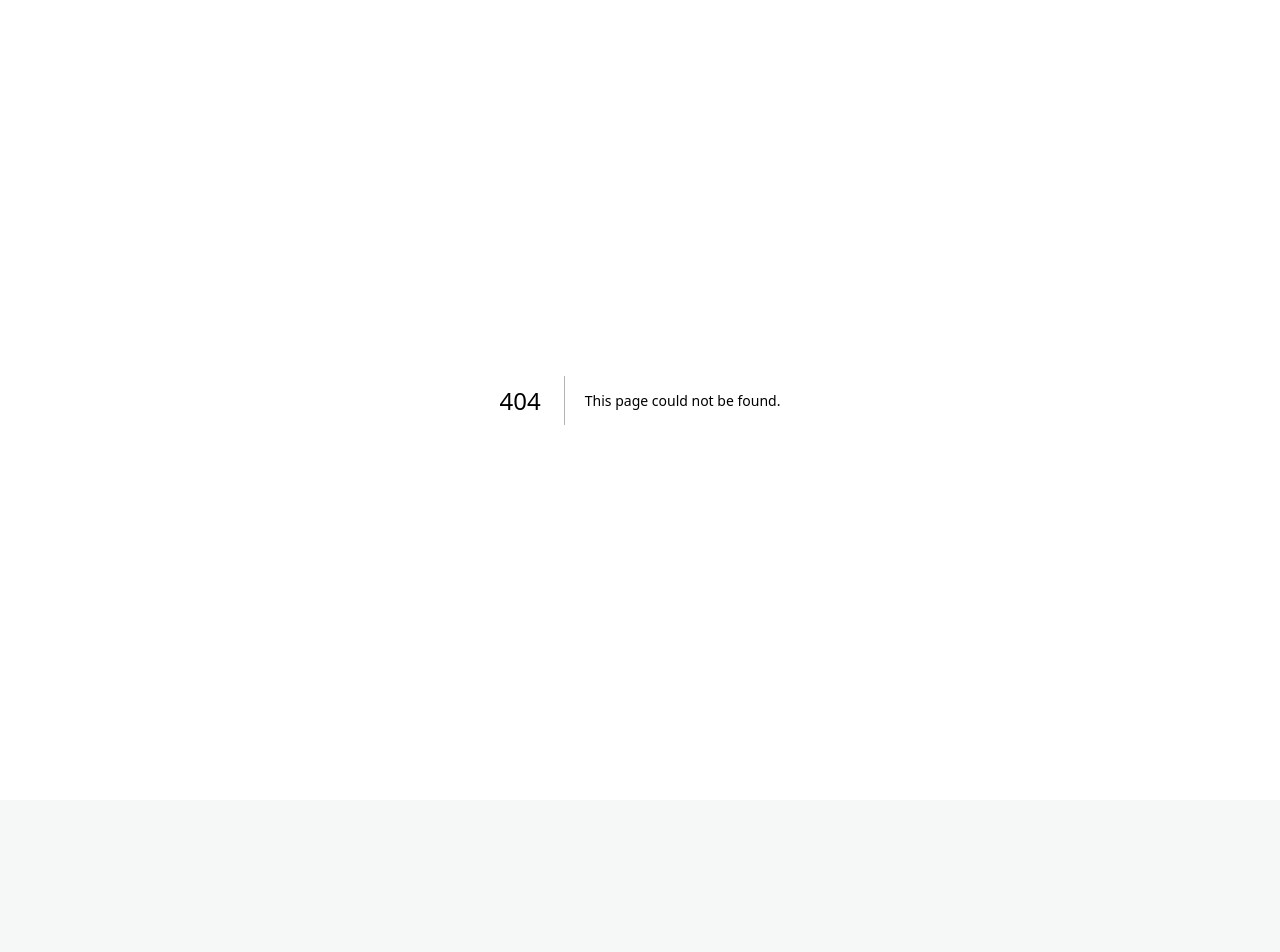
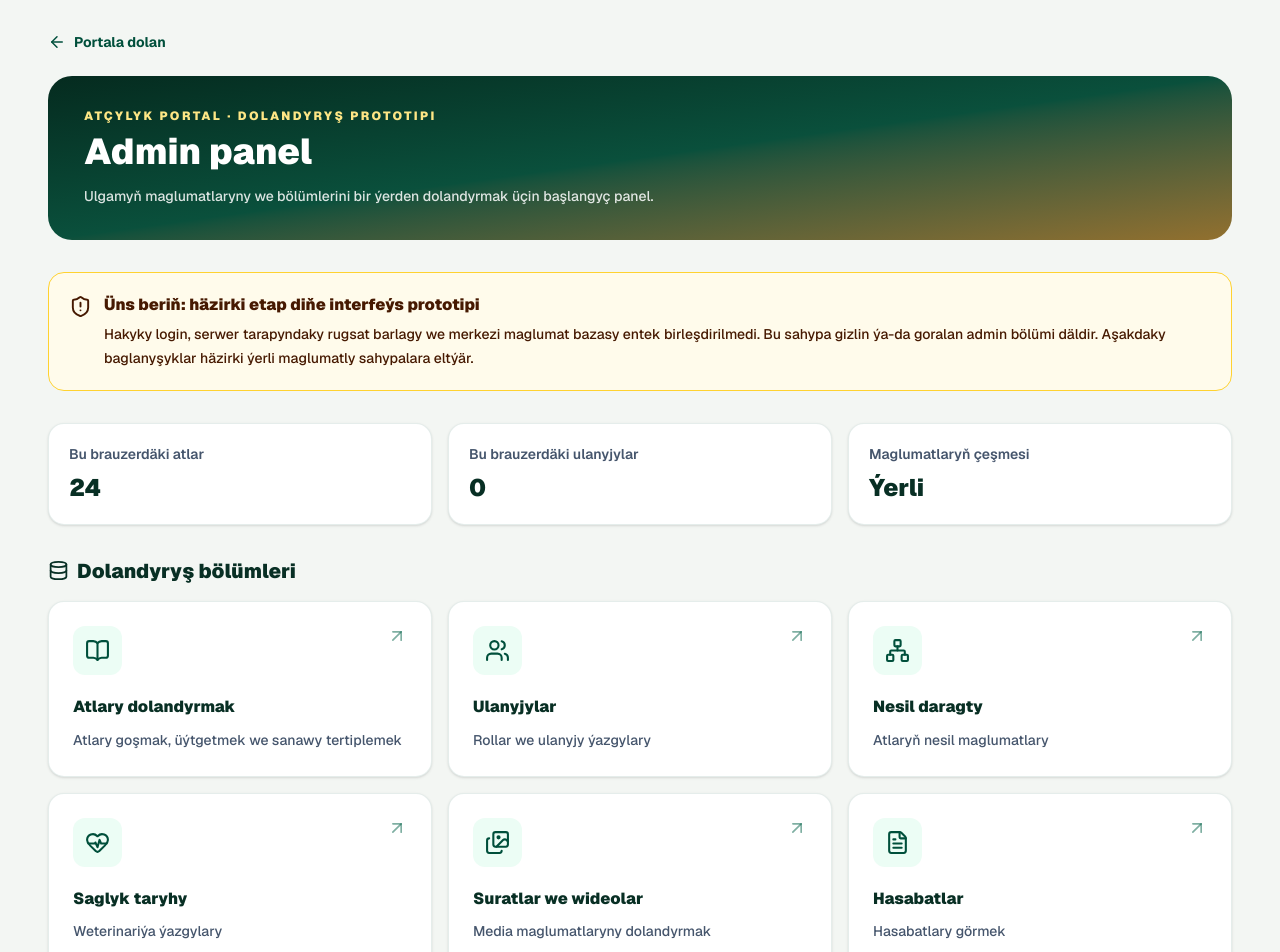
Before and after one commit to Stoun05/horse-portal-v2, a Next.js app: page /admin in a window 1280 px wide. Before the commit this address had no page. Shown: the top 952 px of the page. Before the commit the page ends 800 px from the top, so only its background shows below. Built offline with nearby package versions, Linux system fonts and the light colour scheme.

Commit message:
feat(admin): add isolated admin dashboard prototype with explicit security warning

```diff
--- /dev/null
+++ b/app/admin/page.tsx
@@ -0,0 +1,97 @@
+"use client";
+
+import Link from "next/link";
+import { useEffect, useState } from "react";
+import { ArrowLeft, ArrowUpRight, Database, FileText, HeartPulse, Images, Network, Settings, ShieldAlert, Users, BookOpen } from "lucide-react";
+import { HORSE_STORAGE_KEY, initialHorses, mergeHorseDefaults, type Horse } from "../../lib/horses";
+
+const areas = [
+  { title: "Atlary dolandyrmak", desc: "Atlary goşmak, üýtgetmek we sanawy tertiplemek", href: "/atlar", icon: BookOpen },
+  { title: "Ulanyjylar", desc: "Rollar we ulanyjy ýazgylary", href: "/ulanyjylar", icon: Users },
+  { title: "Nesil daragty", desc: "Atlaryň nesil maglumatlary", href: "/nesil", icon: Network },
+  { title: "Saglyk taryhy", desc: "Weterinariýa ýazgylary", href: "/saglyk", icon: HeartPulse },
+  { title: "Suratlar we wideolar", desc: "Media maglumatlaryny dolandyrmak", href: "/media", icon: Images },
+  { title: "Hasabatlar", desc: "Hasabatlary görmek", href: "/hasabatlar", icon: FileText },
+  { title: "Sazlamalar", desc: "Portal sazlamalary we rugsatlaryň prototipi", href: "/sazlamalar", icon: Settings },
+];
+
+export default function AdminPage() {
+  const [horseCount, setHorseCount] = useState<number | null>(null);
+  const [userCount, setUserCount] = useState<number | null>(null);
+
+  useEffect(() => {
+    try {
+      const stored = window.localStorage.getItem(HORSE_STORAGE_KEY);
+      const horses: Horse[] = stored ? mergeHorseDefaults(JSON.parse(stored) as Horse[]) : initialHorses;
+      setHorseCount(horses.length);
+    } catch {
+      setHorseCount(initialHorses.length);
+    }
+    try {
+      const stored = window.localStorage.getItem("horse-portal-users-v1");
+      const users: unknown = stored ? JSON.parse(stored) : [];
+      setUserCount(Array.isArray(users) ? users.length : 0);
+    } catch {
+      setUserCount(0);
+    }
+  }, []);
+
+  return (
+    <main className="min-h-screen bg-[#f3f6f3] px-4 py-8 text-[#082f24] sm:px-8 lg:px-12">
+      <div className="mx-auto max-w-7xl">
+        <Link href="/" className="mb-6 inline-flex items-center gap-2 text-sm font-bold text-emerald-900 hover:underline">
+          <ArrowLeft size={18} /> Portala dolan
+        </Link>
+        <header className="mb-8 overflow-hidden rounded-3xl bg-gradient-to-br from-[#052b1f] via-[#0a503c] to-[#92702e] px-6 py-8 text-white sm:px-9">
+          <p className="mb-2 text-xs font-black uppercase tracking-[0.2em] text-amber-200">Atçylyk portal · Dolandyryş prototipi</p>
+          <h1 className="text-3xl font-black sm:text-4xl">Admin panel</h1>
+          <p className="mt-3 max-w-2xl text-sm leading-6 text-white/85">Ulgamyň maglumatlaryny we bölümlerini bir ýerden dolandyrmak üçin başlangyç panel.</p>
+        </header>
+
+        <section role="status" className="mb-8 flex gap-3 rounded-2xl border border-amber-300 bg-amber-50 p-5 text-amber-950">
+          <ShieldAlert className="mt-0.5 shrink-0" size={23} />
+          <div>
+            <h2 className="font-black">Üns beriň: häzirki etap diňe interfeýs prototipi</h2>
+            <p className="mt-1 text-sm leading-6">Hakyky login, serwer tarapyndaky rugsat barlagy we merkezi maglumat bazasy entek birleşdirilmedi. Bu sahypa gizlin ýa-da goralan admin bölümi däldir. Aşakdaky baglanyşyklar häzirki ýerli maglumatly sahypalara eltýär.</p>
+          </div>
+        </section>
+
+        <section aria-label="Ýerli görkezijiler" className="mb-8 grid gap-4 sm:grid-cols-3">
+          <Stat label="Bu brauzerdäki atlar" value={horseCount === null ? "…" : String(horseCount)} />
+          <Stat label="Bu brauzerdäki ulanyjylar" value={userCount === null ? "…" : String(userCount)} />
+          <Stat label="Maglumatlaryň çeşmesi" value="Ýerli" />
+        </section>
+
+        <div className="mb-4 flex items-center gap-2">
+          <Database size={21} />
+          <h2 className="text-xl font-black">Dolandyryş bölümleri</h2>
+        </div>
+        <section className="grid gap-4 md:grid-cols-2 xl:grid-cols-3" aria-label="Dolandyryş ugurlary">
+          {areas.map((area) => {
+            const Icon = area.icon;
+            return (
+              <Link key={area.href} href={area.href} className="group rounded-2xl border border-emerald-900/10 bg-white p-6 shadow-sm transition hover:-translate-y-0.5 hover:border-emerald-700/30 hover:shadow-md">
+                <div className="mb-5 flex items-start justify-between">
+                  <span className="rounded-xl bg-emerald-50 p-3 text-emerald-900"><Icon size={25} /></span>
+                  <ArrowUpRight size={20} className="text-emerald-800/50 transition group-hover:text-emerald-800" />
+                </div>
+                <h3 className="font-black">{area.title}</h3>
+                <p className="mt-2 text-sm leading-6 text-slate-600">{area.desc}</p>
+              </Link>
+            );
+          })}
+        </section>
+        <p className="mt-8 text-xs leading-5 text-slate-600">Indiki tapgyr: serwer loginini, Admin/Operator/Weterinar/Gözegçi rollaryny we API rugsat barlaglaryny goşmak. Şondan soň diňe rugsatly adamlara redaktirleme mümkinçilikleri görkeziler.</p>
+      </div>
+    </main>
+  );
+}
+
+function Stat({ label, value }: { label: string; value: string }) {
+  return (
+    <div className="rounded-2xl border border-emerald-900/10 bg-white p-5 shadow-sm">
+      <p className="text-sm font-semibold text-slate-600">{label}</p>
+      <p className="mt-2 text-2xl font-black text-[#082f24]">{value}</p>
+    </div>
+  );
+}
```
